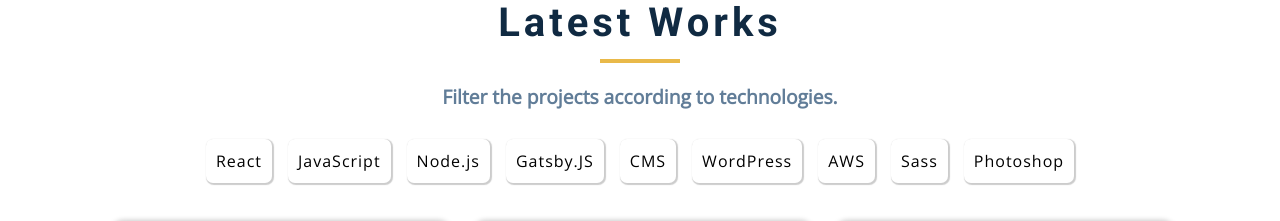
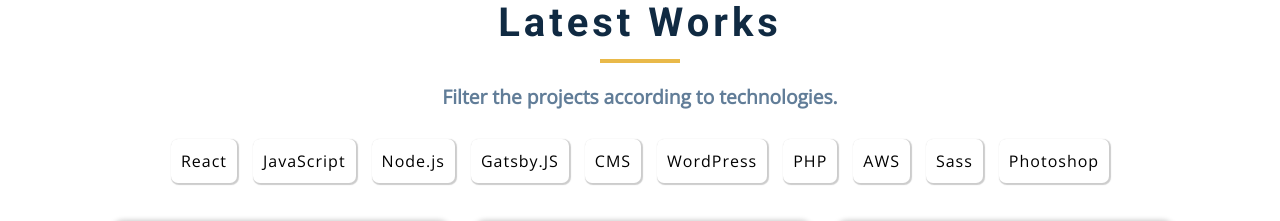
Before and after one commit to sowasred/portfolio-2-gatsby, a Gatsby site: page / in a window 1280 px wide. Shown: the part 837-1058 px from the top of the page. Built offline with nearby package versions, Linux system fonts and the light colour scheme; Gatsby itself is replaced by a stand-in of ours; grey boxes are pictures that could not be loaded; a web font is replaced by a local one.

Commit message:
before carousel

```diff
--- a/src/components/projects.js
+++ b/src/components/projects.js
@@ -25,6 +25,7 @@ const Projects = () => {
     "Gatsby.JS",
     "CMS",
     "WordPress",
+    "PHP",
     "AWS",
     "Sass",
     "Photoshop",
--- a/src/constants/projectsdata.js
+++ b/src/constants/projectsdata.js
@@ -8,6 +8,7 @@ import npm from "../images/npm.png"
 import webpack from "../images/webpack.png"
 import undercons from "../images/under.png"
 import sass from "../images/sass.png"
+import php from "../images/php.png"
 
 import gatsbyimg from "../images/gatsby.png"
 import nodejs from "../images/nodejs.png"
@@ -29,6 +30,7 @@ import Pr3 from "../images/derry1.png"
 import Pr4 from "../images/temarrr1.png"
 import Pr5 from "../images/dkmob1.png"
 import Pr6 from "../images/tuber1.png"
+import Pr7 from "../images/handyman1.png"
 
 export default [
   {
@@ -68,7 +70,10 @@ export default [
       { img: webpack, alt: "webpack" },
       { img: git, alt: "git Version Control" },
     ],
-    tasks: ["Reusable React Components", "Product Compare Feature"],
+    tasks: [
+      "Developing Reusable React Components",
+      "Product Compare Feature Building",
+    ],
     link: "https://demob2b3shop.avetti.io/",
   },
   {
@@ -86,9 +91,9 @@ export default [
       { img: aws, alt: "AWS" },
     ],
     tasks: [
-      "Gatsby Store",
+      "Gatsby Store Developing",
       "Headless CMS Strapi Integration",
-      "Deploy On AWS ",
+      "Deploying On AWS ",
     ],
     link: "https://jacketstore.netlify.app/",
   },
@@ -130,17 +135,35 @@ export default [
     description:
       "Team of YouTube expertises providing YouTube services for all kinds of YouTube channels. I've developed their budged friendly website using WordPress, Elementor Page Builder, Woo Commerce and many plugins with the support of HMTL, CSS and PHP programming languages.",
     techImages: [
+      { img: php, alt: "PHP" },
       { img: wordpress, alt: "WordPress" },
       { img: woo, alt: "Woo Commerce" },
       { img: elementor, alt: "Elementor" },
       { img: css, alt: "CMS" },
-      { img: pp, alt: "Photoshop" },
     ],
     tasks: [
-      "WordPress Website",
+      "WordPress Website Developing",
       "Theme Customization",
       "Search Engine Optimization",
     ],
     link: "https://www.tubersupport.com/",
   },
+  {
+    name: "GTA - Handyman",
+    background: Pr7,
+    collabtype: "Individual Work",
+    description:
+      "Company called GTA - Handyman are giving renovation services all around Toronto GTA. I've built their WordPress site by creating a new WordPress theme from scratch according to their demands.",
+    techImages: [
+      { img: php, alt: "PHP" },
+      { img: wordpress, alt: "WordPress" },
+      { img: css, alt: "CMS" },
+    ],
+    tasks: [
+      "WordPress Theme Creation",
+      "WordPress Website Developing",
+      "Search Engine Optimization",
+    ],
+    link: "https://www.handymangta.ca/",
+  },
 ]
```
Also changed, not shown: src/images/handyman1.png (added), src/images/php.png (added).
